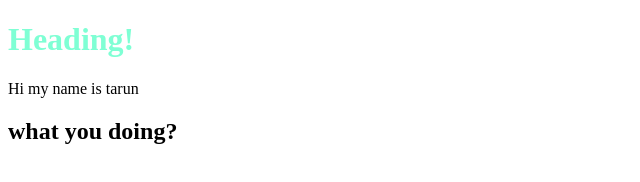
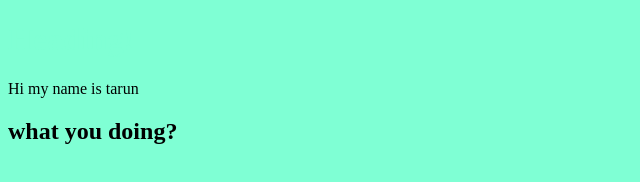
Before and after one commit to tarunn04/learn, a plain HTML site: page index.html in a window 1280 px wide. Shown: the whole page, without its empty margins (0-640 px from the left). Drawn offline with Linux system fonts and the light colour scheme.

Commit message:
git status

```diff
--- a/index.html
+++ b/index.html
@@ -5,6 +5,11 @@
     <meta http-equiv="X-UA-Compatible" content="IE=edge">
     <meta name="viewport" content="width=device-width, initial-scale=1.0">
     <title>Document</title>
+    <style>
+        *{
+            background-color: aquamarine;
+        }
+    </style>
 </head>
 <body>
     <h1 style="color: aquamarine;">Heading!</h1>
```
